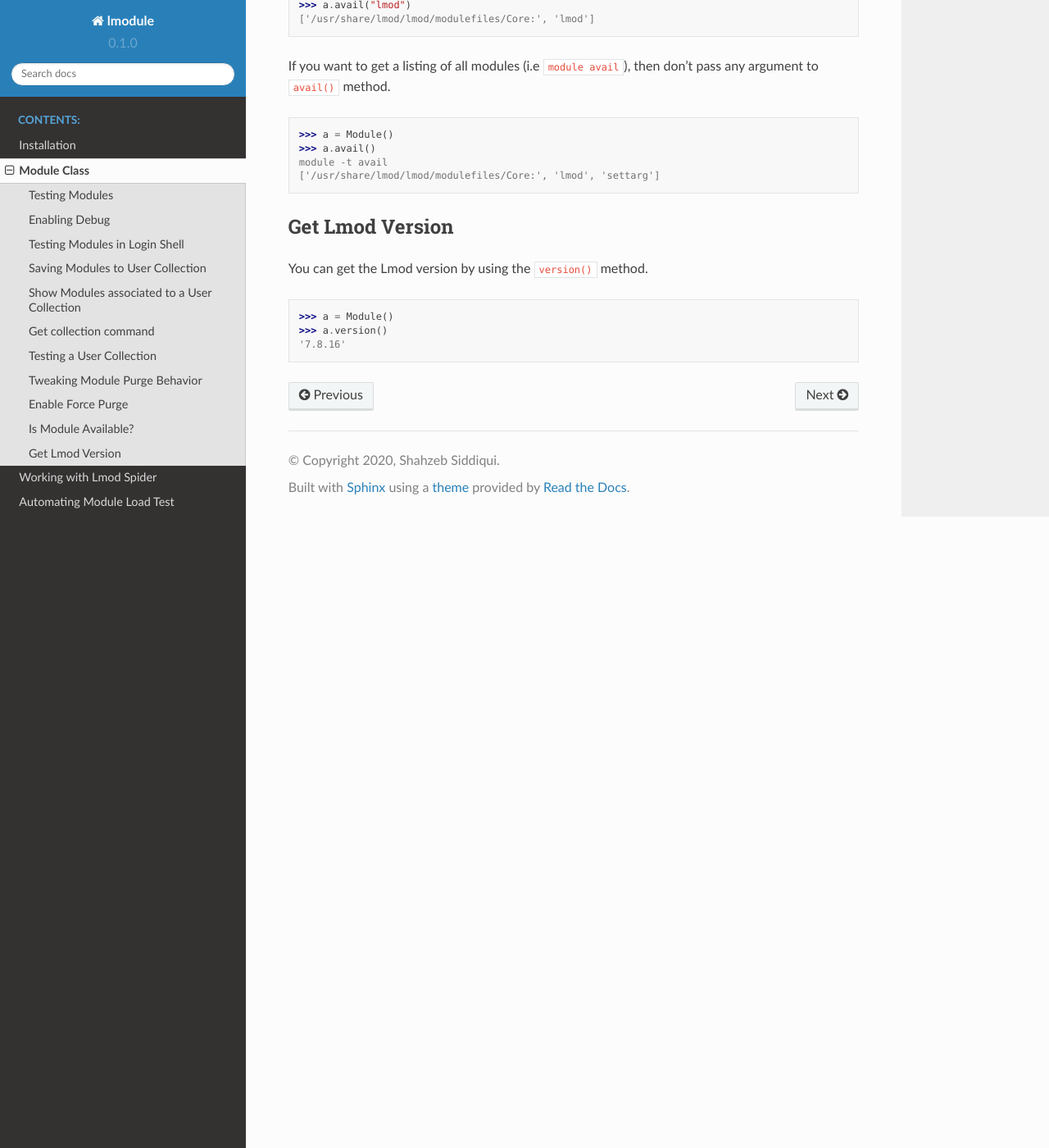
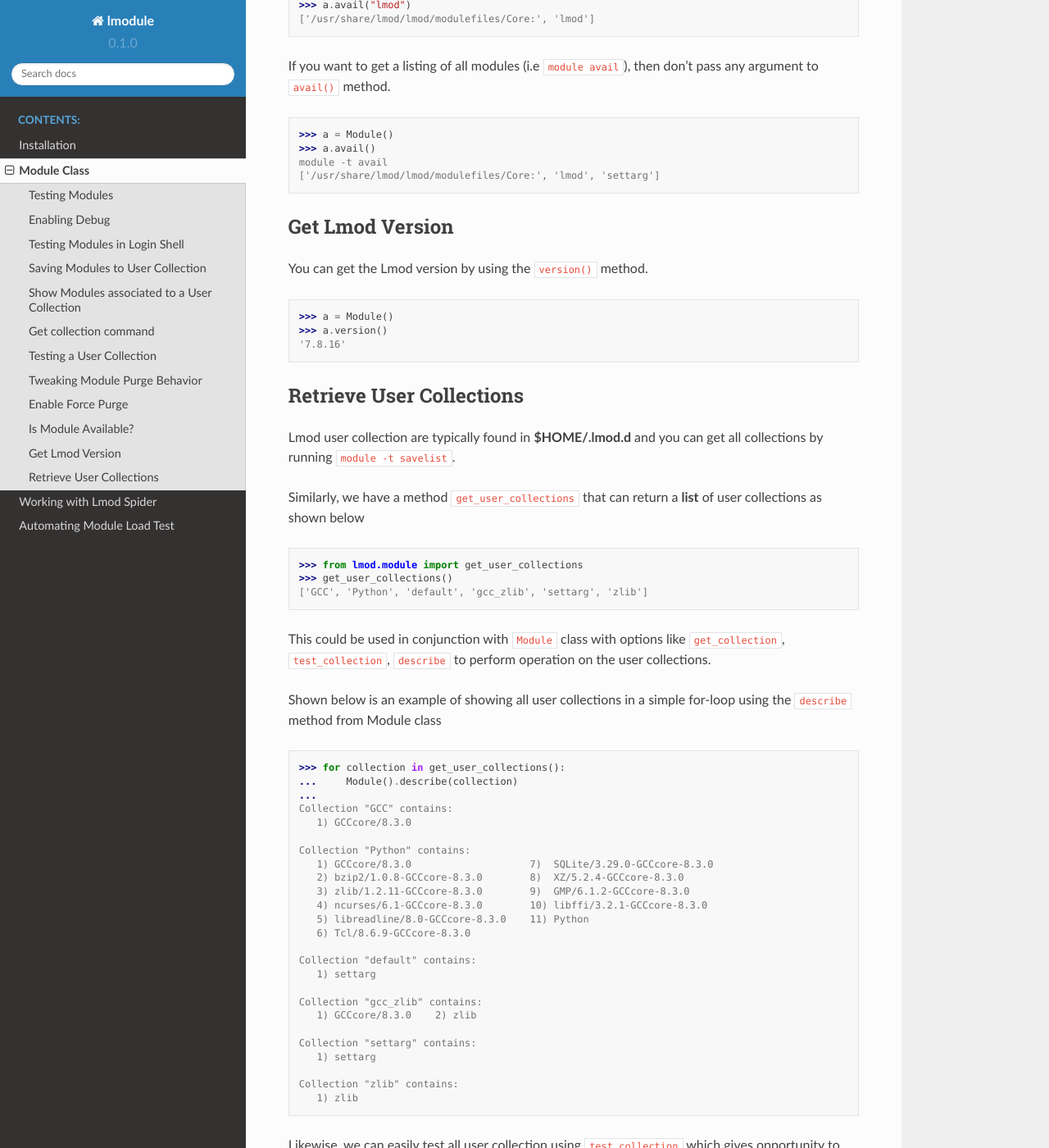
Before and after one commit to buildtesters/lmodule, a Sphinx documentation site: the page built from docs/module.rst, in a window 1280 px wide and 1400 px high, scrolled down 4730 px. Shown: the whole window at 82% size. Built offline with Sphinx 7.4.7 and the Read the Docs theme 2.0.0, drawn with Linux system fonts in a browser that asks for light colours; some of the changed text lies outside the part shown.

Commit message:
add example doc on method get_user_collection(), black all code and fix warning in docstring during sphinx build.

```diff
--- a/docs/conf.py
+++ b/docs/conf.py
@@ -12,7 +12,8 @@
 #
 import os
 import sys
-sys.path.insert(0, os.path.abspath('..'))
+
+sys.path.insert(0, os.path.abspath(".."))
 
 from lmod import LMODULE_VERSION
 from sphinx.ext.apidoc import main as sphinx_apidoc
@@ -25,7 +26,7 @@ author = "Shahzeb Siddiqui"
 
 # The full version, including alpha/beta/rc tags
 version = LMODULE_VERSION
-release = "beta"
+release = "alpha"
 
 
 # -- General configuration ---------------------------------------------------
--- a/docs/index.rst
+++ b/docs/index.rst
@@ -9,6 +9,7 @@ Welcome to lmodule documentation!
 `lmodule <https://github.com/HPC-buildtest/lmodule>`_ is a Python API for `Lmod <https://lmod.readthedocs.io/en/latest>`_
 module system. lmodule was originally part of `buildtest <https://github.com/HPC-buildtest/buildtest-framework>`_ and
 we decided that it could benefit the entire community for folks interested in using the API but not relying on buildtest.
+The documentation is built for version |version| on |today|
 
 What is lmodule?
 -----------------
--- a/docs/module.rst
+++ b/docs/module.rst
@@ -262,3 +262,77 @@ You can get the Lmod version by using the ``version()`` method.
     >>> a = Module()
     >>> a.version()
     '7.8.16'
+
+Retrieve User Collections
+--------------------------
+
+Lmod user collection are typically found in **$HOME/.lmod.d** and you can get all collections by running ``module -t savelist``.
+
+Similarly, we have a method ``get_user_collections`` that can return a **list** of user collections as shown below
+
+.. code-block:: python
+
+    >>> from lmod.module import get_user_collections
+    >>> get_user_collections()
+    ['GCC', 'Python', 'default', 'gcc_zlib', 'settarg', 'zlib']
+
+This could be used in conjunction with ``Module`` class with options like ``get_collection``, ``test_collection``, ``describe``
+to perform operation on the user collections.
+
+Shown below is an example of showing all user collections in a simple for-loop using the ``describe`` method from Module class
+
+.. code-block:: python
+
+    >>> for collection in get_user_collections():
+    ...     Module().describe(collection)
+    ...
+    Collection "GCC" contains:
+       1) GCCcore/8.3.0
+
+    Collection "Python" contains:
+       1) GCCcore/8.3.0                    7)  SQLite/3.29.0-GCCcore-8.3.0
+       2) bzip2/1.0.8-GCCcore-8.3.0        8)  XZ/5.2.4-GCCcore-8.3.0
+       3) zlib/1.2.11-GCCcore-8.3.0        9)  GMP/6.1.2-GCCcore-8.3.0
+       4) ncurses/6.1-GCCcore-8.3.0        10) libffi/3.2.1-GCCcore-8.3.0
+       5) libreadline/8.0-GCCcore-8.3.0    11) Python
+       6) Tcl/8.6.9-GCCcore-8.3.0
+
+    Collection "default" contains:
+       1) settarg
+
+    Collection "gcc_zlib" contains:
+       1) GCCcore/8.3.0    2) zlib
+
+    Collection "settarg" contains:
+       1) settarg
+
+    Collection "zlib" contains:
+       1) zlib
+
+
+Likewise, we can easily test all user collection using ``test_collection`` which gives opportunity to ensure all your
+user collection are valid before using them in your script
+
+.. code-block:: python
+
+    >>> for collection in get_user_collections():
+    ...     Module(debug=True).test_collection(collection)
+    ...
+    [DEBUG] Executing command: module restore GCC
+    [DEBUG] Return Code: 0
+    0
+    [DEBUG] Executing command: module restore Python
+    [DEBUG] Return Code: 0
+    0
+    [DEBUG] Executing command: module restore default
+    [DEBUG] Return Code: 0
+    0
+    [DEBUG] Executing command: module restore gcc_zlib
+    [DEBUG] Return Code: 0
+    0
+    [DEBUG] Executing command: module restore settarg
+    [DEBUG] Return Code: 0
+    0
+    [DEBUG] Executing command: module restore zlib
+    [DEBUG] Return Code: 0
+    0
--- a/setup.py
+++ b/setup.py
@@ -10,10 +10,10 @@ setup(
     long_description=open("README.rst").read(),
     url="https://github.com/HPC-buildtest/lmodule",
     license="MIT",
-    python_requires='~=3.6',
+    python_requires="~=3.6",
     classifiers=[
         "Development Status :: 3 - Alpha",
-	"Intended Audience :: Developers",
+        "Intended Audience :: Developers",
         "Intended Audience :: System Administrators",
         "License :: OSI Approved :: MIT License",
         "Operating System :: POSIX :: Linux",
```
Also changed, not shown: 6 other files.
